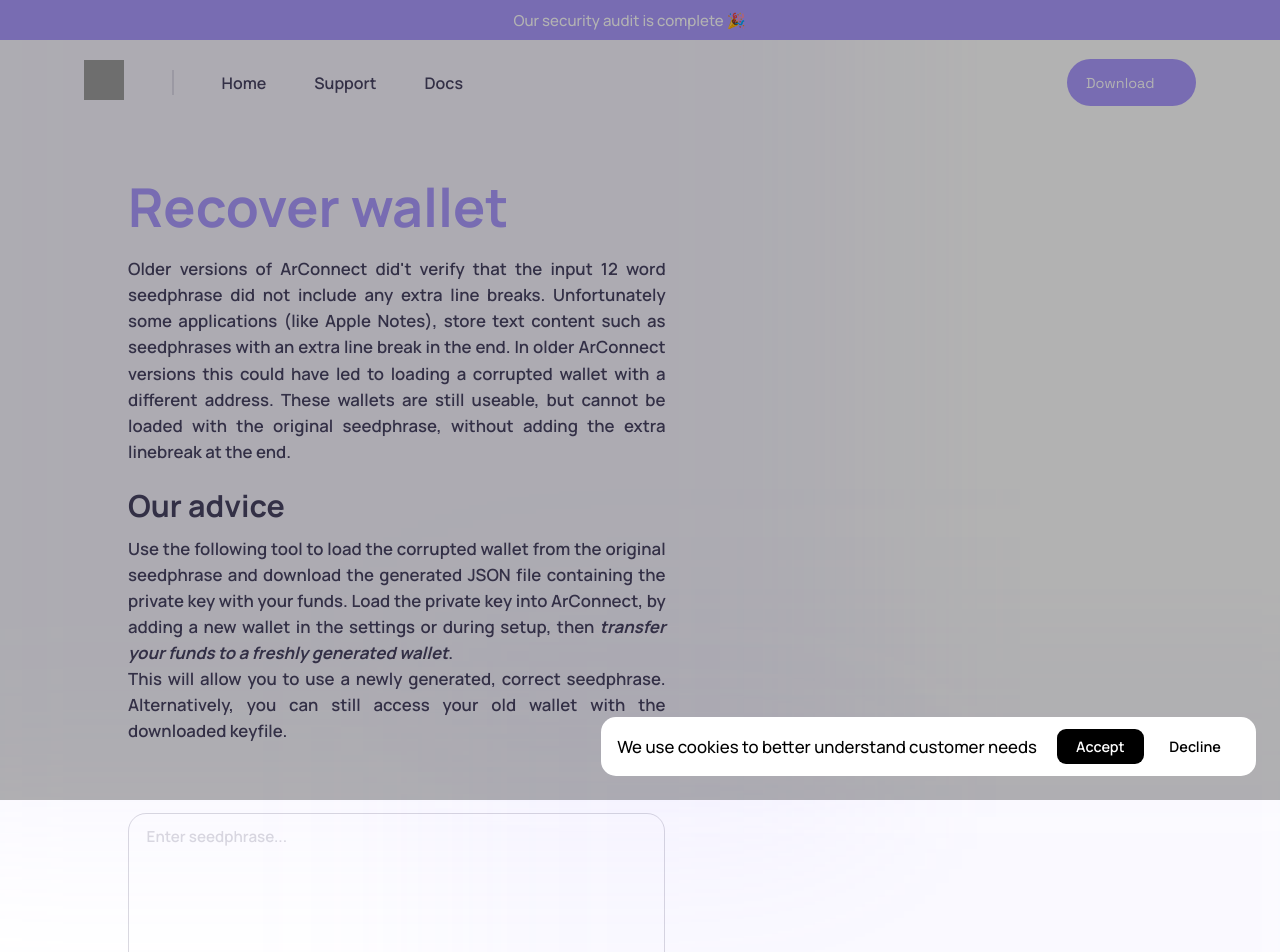
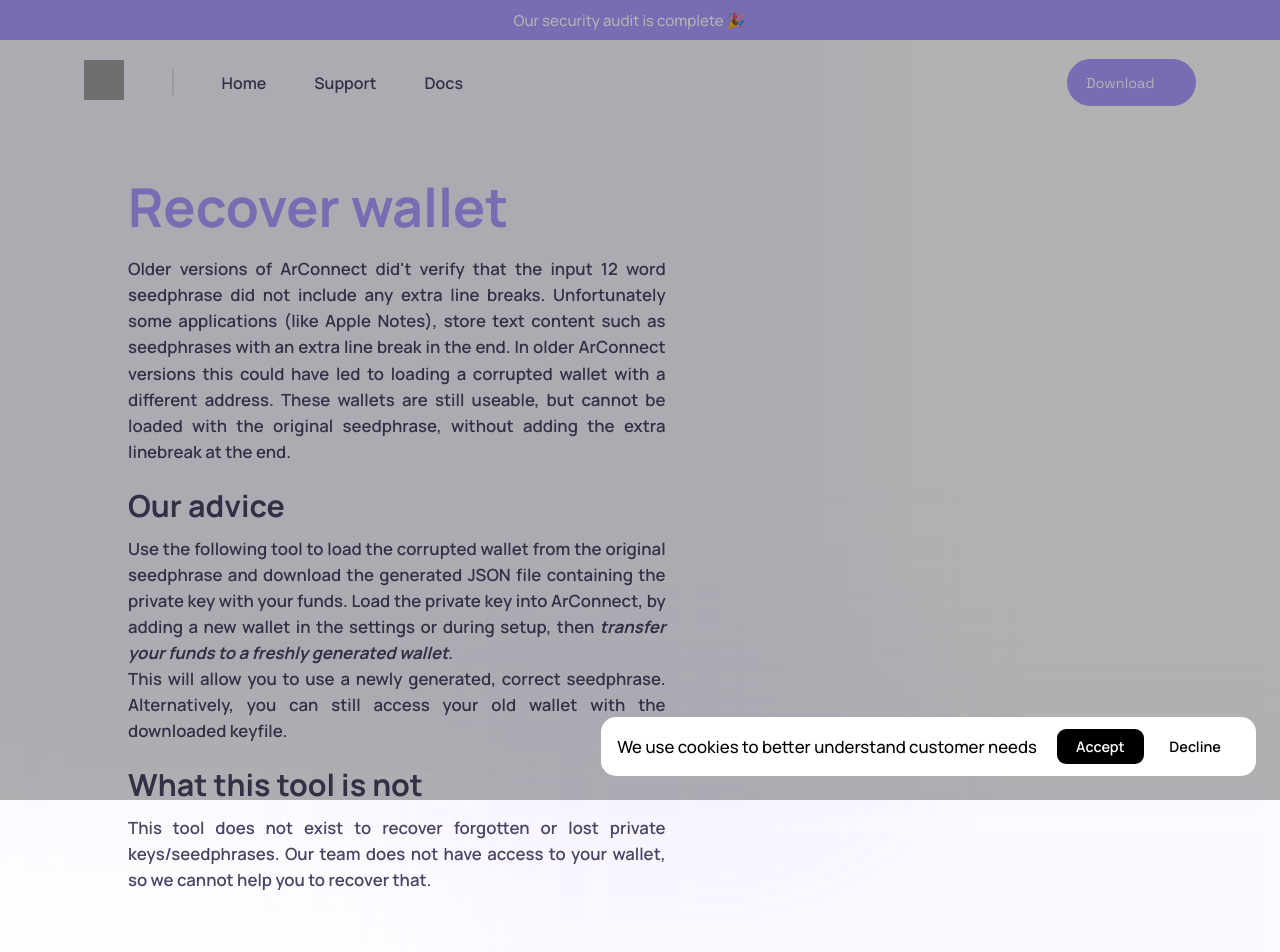
Before and after one commit to arconnectio/landing, a Next.js app: page /recover in a window 1280 px wide. Shown: the top 952 px of the page. Built offline with nearby package versions, Linux system fonts and the light colour scheme; grey boxes are pictures that could not be loaded; some icons are missing.

Commit message:
feat: address what the tool cannot do

```diff
--- a/src/components/Button.tsx
+++ b/src/components/Button.tsx
@@ -1,6 +1,6 @@
 import { Space_Grotesk } from "next/font/google";
 import styled from "styled-components";
-import Loading from "./Loading"
+import Loading from "./Loading";
 
 const spacegrotesk = Space_Grotesk({
   subsets: ["latin"],
--- a/src/components/Footer.tsx
+++ b/src/components/Footer.tsx
@@ -48,9 +48,7 @@ export default function Footer() {
             <a href="/support" target="_blank" rel="noopener noreferrer">
               Chat
             </a>
-            <Link href="/recover">
-              Recovery
-            </Link>
+            <Link href="/recover">Recovery</Link>
             {/*<Link href="/faq">FAQ</Link>*/}
           </LinkColumn>
           <LinkColumn>
--- a/src/components/landing/Features.tsx
+++ b/src/components/landing/Features.tsx
@@ -60,7 +60,11 @@ export default function Features() {
             </FeatureParagraph>
             <Spacer y={2} />
             <Buttons>
-              <Button href="https://docs.arconnect.io/developer-tooling/arconnect-devtools" target="_blank" rel="noopener noreferer">
+              <Button
+                href="https://docs.arconnect.io/developer-tooling/arconnect-devtools"
+                target="_blank"
+                rel="noopener noreferer"
+              >
                 Tooling
                 <ArrowUpRightIcon />
               </Button>
--- a/src/pages/recover.tsx
+++ b/src/pages/recover.tsx
@@ -12,7 +12,7 @@ import styled from "styled-components";
 import Head from "~/components/Head";
 import Nav from "~/components/Nav";
 import { useState } from "react";
-import { downloadFile } from "~/utils/file"
+import { downloadFile } from "~/utils/file";
 
 const manrope = Manrope({ subsets: ["latin"] });
 
@@ -28,7 +28,11 @@ export default function Recover() {
       const words = mnemonic.replace(/\n/g, "").split(" ");
       const key = await getKeyFromMnemonic(words.join(" ") + "\n");
 
-      downloadFile(JSON.stringify(key, null, 2), "application/json", "private-key.json");
+      downloadFile(
+        JSON.stringify(key, null, 2),
+        "application/json",
+        "private-key.json"
+      );
       setMnemonic(undefined);
     } catch {}
 
@@ -44,19 +48,48 @@ export default function Recover() {
           <Title>Recover wallet</Title>
           <Spacer y={1} />
           <Description>
-            Older versions of ArConnect did't verify that the input 12 word seedphrase did not include any extra line breaks. Unfortunately some applications (like Apple Notes), store text content such as seedphrases with an extra line break in the end. In older ArConnect versions this could have led to loading a corrupted wallet with a different address. These wallets are still useable, but cannot be loaded with the original seedphrase, without adding the extra linebreak at the end.
+            Older versions of ArConnect did't verify that the input 12 word
+            seedphrase did not include any extra line breaks. Unfortunately some
+            applications (like Apple Notes), store text content such as
+            seedphrases with an extra line break in the end. In older ArConnect
+            versions this could have led to loading a corrupted wallet with a
+            different address. These wallets are still useable, but cannot be
+            loaded with the original seedphrase, without adding the extra
+            linebreak at the end.
           </Description>
           <Spacer y={1.5} />
-          <ParagraphTitle>
-            Our advice
-          </ParagraphTitle>
-          <Spacer y={.85} />
+          <ParagraphTitle>Our advice</ParagraphTitle>
+          <Spacer y={0.85} />
           <Description>
-            Use the following tool to load the corrupted wallet from the original seedphrase and download the generated JSON file containing the private key with your funds. Load the private key into ArConnect, by adding a new wallet in the settings or during setup, then <i><b>transfer your funds to a freshly generated wallet</b></i>.<br />This will allow you to use a newly generated, correct seedphrase. Alternatively, you can still access your old wallet with the downloaded keyfile.
+            Use the following tool to load the corrupted wallet from the
+            original seedphrase and download the generated JSON file containing
+            the private key with your funds. Load the private key into
+            ArConnect, by adding a new wallet in the settings or during setup,
+            then{" "}
+            <i>
+              <b>transfer your funds to a freshly generated wallet</b>
+            </i>
+            .<br />
+            This will allow you to use a newly generated, correct seedphrase.
+            Alternatively, you can still access your old wallet with the
+            downloaded keyfile.
+          </Description>
+          <Spacer y={1.5} />
+          <ParagraphTitle>What this tool is not</ParagraphTitle>
+          <Spacer y={0.85} />
+          <Description>
+            This tool does not exist to recover forgotten or lost private
+            keys/seedphrases. Our team does not have access to your wallet, so
+            we cannot help you to recover that.
           </Description>
         </Section>
         <Section>
-          <SeedArea placeholder="Enter seedphrase..." disabled={loading} value={mnemonic} onChange={(e) => setMnemonic(e.target.value)}></SeedArea>
+          <SeedArea
+            placeholder="Enter seedphrase..."
+            disabled={loading}
+            value={mnemonic}
+            onChange={(e) => setMnemonic(e.target.value)}
+          ></SeedArea>
           <Spacer y={1.25} />
           <Button onClick={recover}>
             Recover
@@ -77,11 +110,11 @@ const Main = styled.main`
 const SeedArea = styled.textarea`
   background-color: transparent;
   outline: none;
-  border: 1.75px solid rgb(${props => props.theme.secondaryText}, .2);
-  color: rgb(${props => props.theme.secondaryText});
+  border: 1.75px solid rgb(${(props) => props.theme.secondaryText}, 0.2);
+  color: rgb(${(props) => props.theme.secondaryText});
   border-radius: 18px;
-  padding: .7rem 1.1rem;
-  transition: all .17s ease-in-out;
+  padding: 0.7rem 1.1rem;
+  transition: all 0.17s ease-in-out;
   ${manrope.style}
   font-size: .95rem;
   font-weight: 550;
@@ -95,15 +128,15 @@ const SeedArea = styled.textarea`
   }
 
   &::placeholder {
-    color: rgb(${props => props.theme.secondaryText}, .2);
+    color: rgb(${(props) => props.theme.secondaryText}, 0.2);
   }
 
   &:focus {
-    border-color: rgb(${props => props.theme.accent});
+    border-color: rgb(${(props) => props.theme.accent});
   }
 
   &:disabled {
     cursor: not-allowed;
-    opacity: .7;
+    opacity: 0.7;
   }
 `;
```
Also changed, not shown: env.d.ts (line endings or trailing spaces), src/components/Loading.tsx (line endings or trailing spaces).
